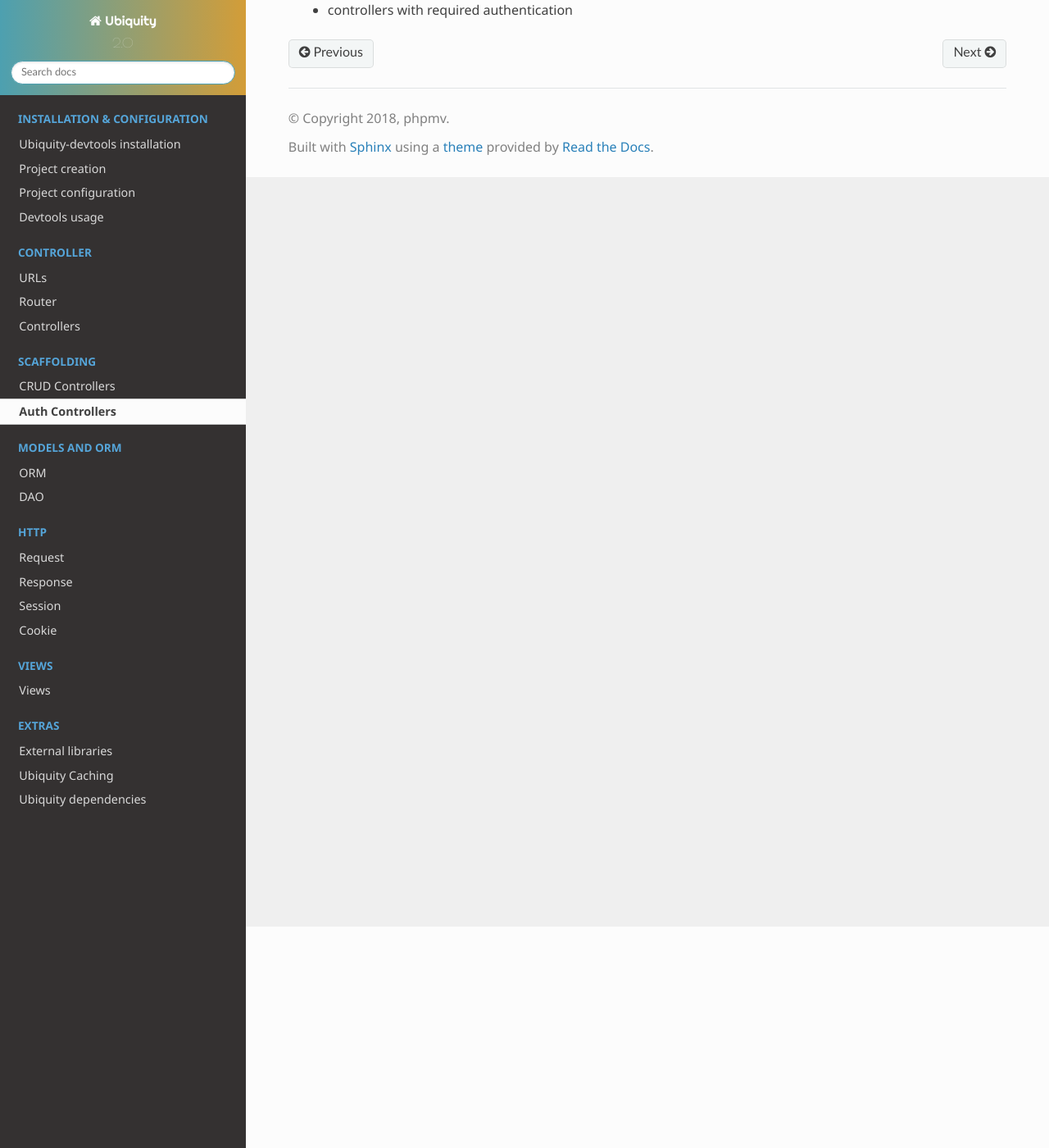
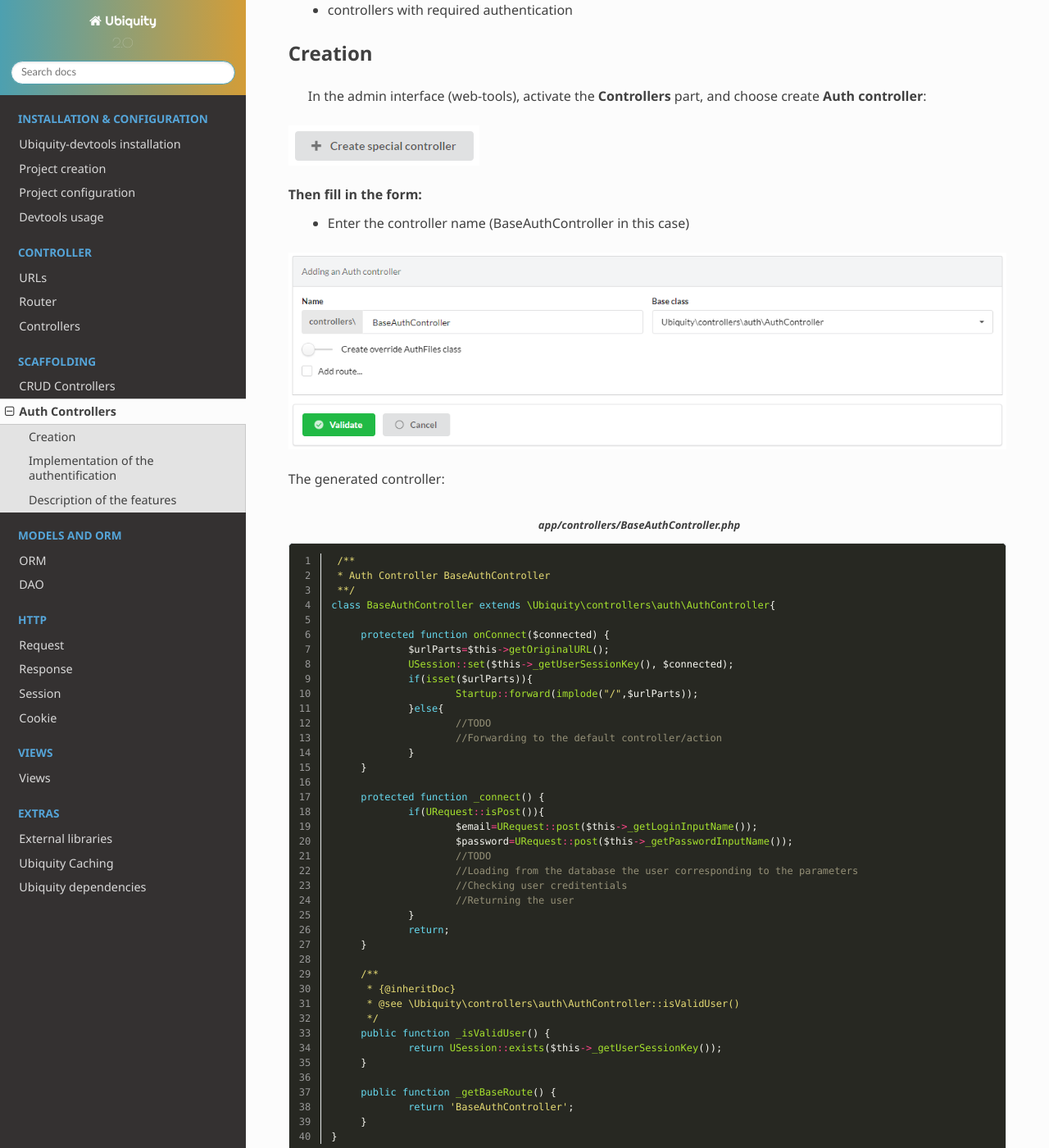
Before and after one commit to phpMv/ubiquity, a Sphinx documentation site: the page built from docs/scaffolding/auth.rst, in a window 1280 px wide and 1400 px high, scrolled down 270 px. Shown: the whole window at 82% size. Built offline with Sphinx 7.4.7 and the Read the Docs theme 2.0.0, drawn with Linux system fonts in a browser that asks for light colours; some of the changed text lies outside the part shown.

```diff
--- a/docs/scaffolding/auth.rst
+++ b/docs/scaffolding/auth.rst
@@ -8,5 +8,137 @@
  - logout
  - controllers with required authentication
 
- Creation
- ^^^^^^^^
+Creation
+--------
+ In the admin interface (web-tools), activate the **Controllers** part, and choose create **Auth controller**:
+
+.. image:: /_static/images/crud/speControllerBtn.png
+
+Then fill in the form:
+  - Enter the controller name (BaseAuthController in this case)
+
+.. image:: /_static/images/auth/createAuthForm1.png
+
+The generated controller:
+
+.. code-block:: php
+   :linenos:
+   :caption: app/controllers/BaseAuthController.php
+
+    /**
+    * Auth Controller BaseAuthController
+    **/
+   class BaseAuthController extends \Ubiquity\controllers\auth\AuthController{
+
+	protected function onConnect($connected) {
+		$urlParts=$this->getOriginalURL();
+		USession::set($this->_getUserSessionKey(), $connected);
+		if(isset($urlParts)){
+			Startup::forward(implode("/",$urlParts));
+		}else{
+			//TODO
+			//Forwarding to the default controller/action
+		}
+	}
+
+	protected function _connect() {
+		if(URequest::isPost()){
+			$email=URequest::post($this->_getLoginInputName());
+			$password=URequest::post($this->_getPasswordInputName());
+			//TODO
+			//Loading from the database the user corresponding to the parameters
+			//Checking user creditentials
+			//Returning the user
+		}
+		return;
+	}
+
+	/**
+	 * {@inheritDoc}
+	 * @see \Ubiquity\controllers\auth\AuthController::isValidUser()
+	 */
+	public function _isValidUser() {
+		return USession::exists($this->_getUserSessionKey());
+	}
+
+	public function _getBaseRoute() {
+		return 'BaseAuthController';
+	}
+   }
+
+Implementation of the authentification
+--------------------------------------
+Example of implementation with the administration interface : We will add an authentication check on the admin interface.
+
+Authentication is based on verification of the email/password pair of a model **User**:
+
+.. image:: /_static/images/auth/model-user.png
+
+
+
+.. code-block:: php
+   :linenos:
+   :caption: app/controllers/BaseAuthController.php
+   :emphasize-lines: 12,20,39
+
+    /**
+    * Auth Controller BaseAuthController
+    **/
+   class BaseAuthController extends \Ubiquity\controllers\auth\AuthController{
+
+	protected function onConnect($connected) {
+		$urlParts=$this->getOriginalURL();
+		USession::set($this->_getUserSessionKey(), $connected);
+		if(isset($urlParts)){
+			Startup::forward(implode("/",$urlParts));
+		}else{
+			Startup::forward("admin");
+		}
+	}
+
+	protected function _connect() {
+		if(URequest::isPost()){
+			$email=URequest::post($this->_getLoginInputName());
+			$password=URequest::post($this->_getPasswordInputName());
+			return DAO::uGetOne(User::class, "email=? and password= ?",false,[$email,$password]);
+		}
+		return;
+	}
+
+	/**
+	 * {@inheritDoc}
+	 * @see \Ubiquity\controllers\auth\AuthController::isValidUser()
+	 */
+	public function _isValidUser() {
+		return USession::exists($this->_getUserSessionKey());
+	}
+
+	public function _getBaseRoute() {
+		return 'BaseAuthController';
+	}
+	/**
+	 * {@inheritDoc}
+	 * @see \Ubiquity\controllers\auth\AuthController::_getLoginInputName()
+	 */
+	public function _getLoginInputName() {
+		return "email";
+	}
+   }
+
+Modify the Admin Controller to use BaseAuthController:
+
+.. code-block:: php
+   :linenos:
+   :caption: app/controllers/BaseAuthController.php
+   :emphasize-lines: 2-5
+
+   class Admin extends UbiquityMyAdminBaseController{
+	use WithAuthTrait;
+	protected function getAuthController(): AuthController {
+		return new BaseAuthController();
+	}
+   }
+
+Description of the features
+---------------------------
+Test the created controller by clicking on the get button in front of the **index** action:
```
Also changed, not shown: docs/model/dao.rst (+18 -2 lines), docs/_static/images/auth/createAuthForm1.png (added), docs/_static/images/auth/model-user.png (added), 4 other files.
